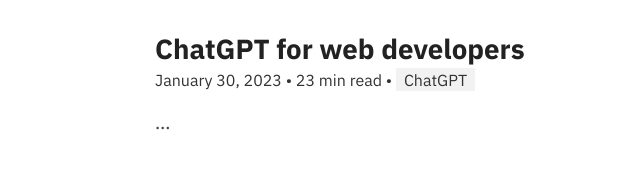
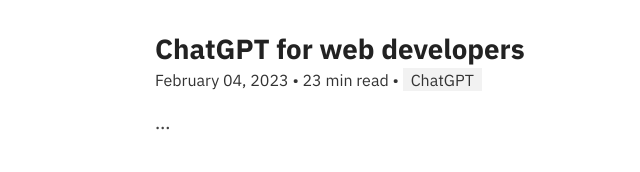
Before and after one commit to raresportan/homepage, an Astro site: page / in a window 1280 px wide. Shown: the part 319-491 px from the top of the page, 85-725 px from the left. Built offline with nearby package versions, Linux system fonts and the light colour scheme; Astro itself is replaced by a stand-in of ours; some packages are replaced by stand-ins of ours; no server answers.

Commit message:
Fix date

```diff
--- a/src/content/chatgpt-for-web-developers/index.md
+++ b/src/content/chatgpt-for-web-developers/index.md
@@ -1,6 +1,6 @@
 ---
 title: ChatGPT for web developers
-pubDate: 2023-01-30
+pubDate: 2023-02-04
 description: Explorations on how ChatGPT can help us, the web developers.
 keywords: ["ChatGPT"]
 ---
```
